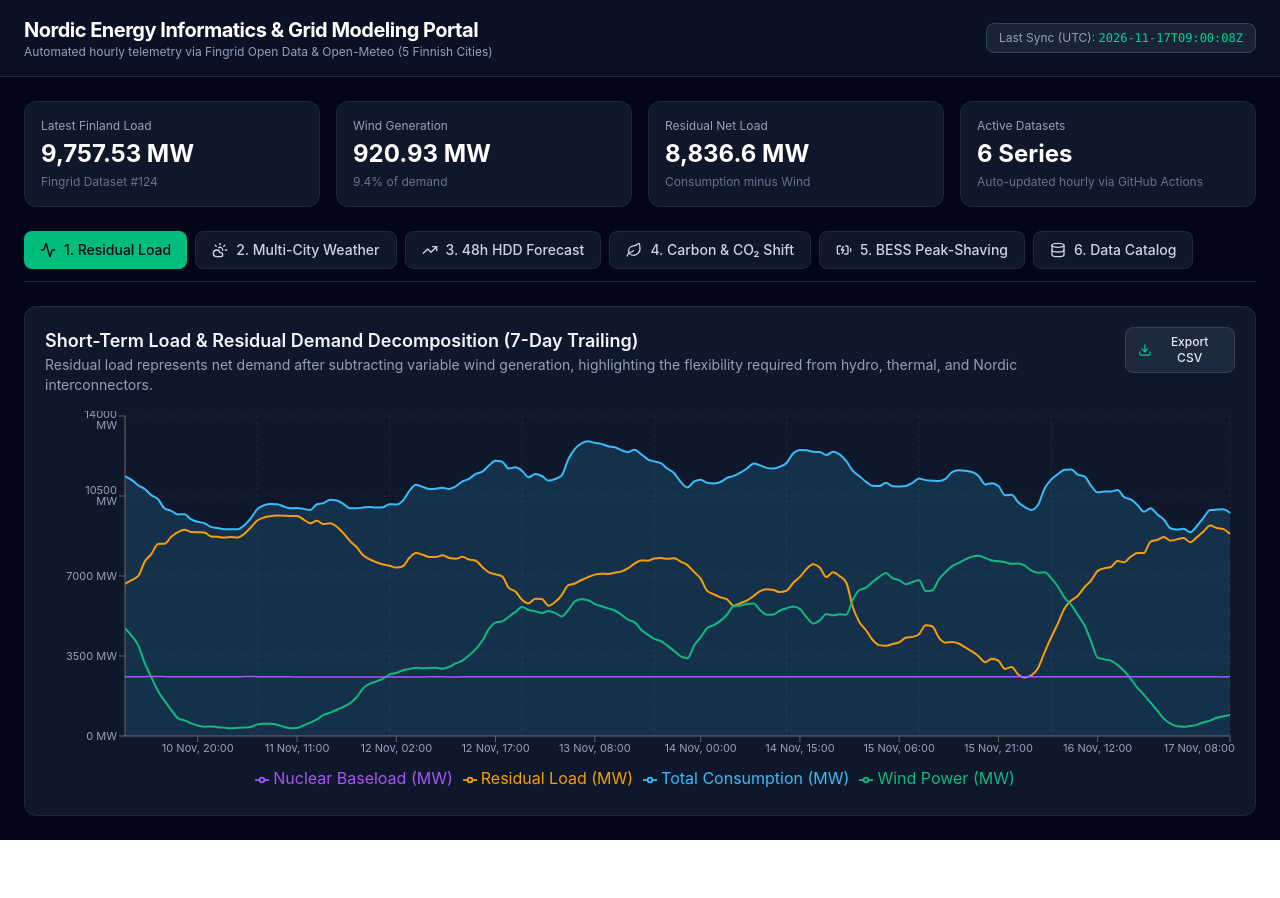
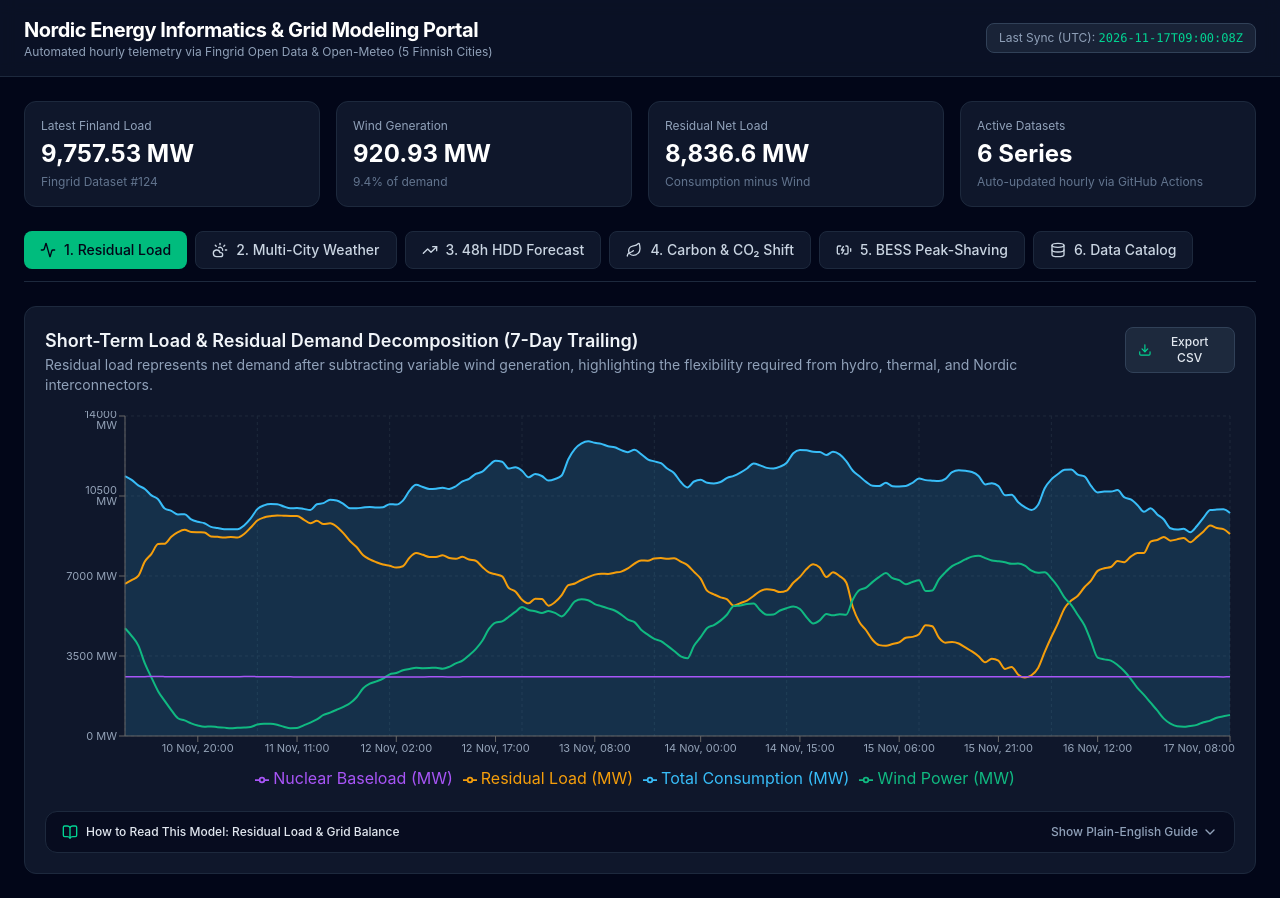
Before and after one commit to ajesh12k-code/Nordic-Energy-Model-Portal, a React (Vite) app: page / in a window 1280 px wide. Before the commit the page ends 840 px from the top, so only its background shows below. Built offline with nearby package versions, Linux system fonts and the light colour scheme.

Commit message:
feat: add collapsible plain-English model explainer cards below each chart

```diff
--- a/src/components/CarbonIntensityTab.tsx
+++ b/src/components/CarbonIntensityTab.tsx
@@ -12,6 +12,7 @@ import {
 } from 'recharts';
 import { ExplainableTooltip } from './ExplainableTooltip';
 import { ExportCsvButton } from './ExportCsvButton';
+import { ModelExplainerCard } from './ModelExplainerCard';
 import type { MergedHourlyRecord } from '../types/energy';
 
 export function CarbonIntensityTab({ data }: { data: MergedHourlyRecord[] }) {
@@ -67,7 +68,7 @@ export function CarbonIntensityTab({ data }: { data: MergedHourlyRecord[] }) {
       <div className="flex flex-col lg:flex-row lg:items-center lg:justify-between gap-4">
         <div>
           <h2 className="text-lg font-semibold">
-            Real-Time Grid Carbon Intensity &amp; Demand-Shifting CO₂ Simulator
+            Real-Time Grid Carbon Intensity & Demand-Shifting CO₂ Simulator
           </h2>
           <p className="text-sm text-slate-400">
             Tracks Fingrid Dataset #265 (gCO₂/kWh) and simulates carbon abatement from shifting
@@ -183,6 +184,21 @@ export function CarbonIntensityTab({ data }: { data: MergedHourlyRecord[] }) {
           </ComposedChart>
         </ResponsiveContainer>
       </div>
+
+      <ModelExplainerCard
+        guide={{
+          title: 'Grid Carbon Intensity & Smart Load Shifting',
+          whatItShows:
+            'Tracks how clean or carbon-intensive Finland’s electricity mix is every hour (grams of CO₂ per kilowatt-hour) alongside wind generation.',
+          howToRead: [
+            'Red shaded area: Carbon intensity (gCO₂/kWh)—lower valleys mean cleaner electricity.',
+            'Green line: Wind generation—notice how red emissions drop whenever green wind rises.',
+            'Sliders: Simulate moving a flexible energy user (like EV fleets or data centers) from the dirtiest hours to the cleanest hours each day.',
+          ],
+          realWorldTakeaway:
+            'Even in a low-carbon grid like Finland’s, timing flexible electricity consumption around wind peaks cuts operational Scope 2 carbon emissions without building new hardware.',
+        }}
+      />
     </section>
   );
 }
--- a/src/components/HddForecastTab.tsx
+++ b/src/components/HddForecastTab.tsx
@@ -12,6 +12,7 @@ import {
 import { runHddLoadModel } from '../models/hddRegression';
 import { ExplainableTooltip } from './ExplainableTooltip';
 import { ExportCsvButton } from './ExportCsvButton';
+import { ModelExplainerCard } from './ModelExplainerCard';
 import type { MergedHourlyRecord } from '../types/energy';
 
 export function HddForecastTab({ data }: { data: MergedHourlyRecord[] }) {
@@ -28,10 +29,10 @@ export function HddForecastTab({ data }: { data: MergedHourlyRecord[] }) {
       <div className="flex flex-col lg:flex-row lg:items-center lg:justify-between gap-4">
         <div>
           <h2 className="text-lg font-semibold">
-            48h Heating Degree Day (HDD) Load Regression &amp; Cold-Snap Stress Test
+            48h Heating Degree Day (HDD) Load Regression & Cold-Snap Stress Test
           </h2>
           <p className="text-sm text-slate-400">
-            Fits an OLS thermal-sensitivity model on trailing 7-day load &amp; 5-city temperature,
+            Fits an OLS thermal-sensitivity model on trailing 7-day load & 5-city temperature,
             then forecasts demand across the +48h Open-Meteo horizon.
           </p>
         </div>
@@ -150,6 +151,21 @@ export function HddForecastTab({ data }: { data: MergedHourlyRecord[] }) {
           </ComposedChart>
         </ResponsiveContainer>
       </div>
+
+      <ModelExplainerCard
+        guide={{
+          title: 'Heating Degree Day (HDD) Demand Forecasting',
+          whatItShows:
+            'Uses statistical regression to learn how many extra megawatts Finland needs for every 1°C drop below the building heating threshold (default 17°C), then predicts the next 48 hours.',
+          howToRead: [
+            'Solid blue line: Actual measured electricity consumption.',
+            'Dashed orange line: Model prediction—continues 48 hours past the blue line using weather forecasts.',
+            'Weather Shock slider (ΔT): Drag left (e.g., -10°C) to stress-test how a sudden Arctic cold snap raises peak grid demand.',
+          ],
+          realWorldTakeaway:
+            'Grid operators and energy utilities rely on temperature-sensitivity models days ahead to schedule reserve power plants and verify winter adequacy.',
+        }}
+      />
     </section>
   );
 }
--- /dev/null
+++ b/src/components/ModelExplainerCard.tsx
@@ -0,0 +1,67 @@
+import { useState } from 'react';
+import { BookOpen, ChevronDown, ChevronUp } from 'lucide-react';
+
+export interface ModelGuideContent {
+  title: string;
+  whatItShows: string;
+  howToRead: string[];
+  realWorldTakeaway: string;
+}
+
+interface ModelExplainerCardProps {
+  guide: ModelGuideContent;
+  defaultOpen?: boolean;
+}
+
+export function ModelExplainerCard({ guide, defaultOpen = false }: ModelExplainerCardProps) {
+  const [isOpen, setIsOpen] = useState<boolean>(defaultOpen);
+
+  return (
+    <div className="border border-slate-800 rounded-xl bg-slate-950/60 overflow-hidden">
+      <button
+        type="button"
+        onClick={() => setIsOpen((prev) => !prev)}
+        aria-expanded={isOpen}
+        className="w-full flex items-center justify-between px-4 py-3 text-left text-xs font-medium text-slate-200 hover:bg-slate-800/50 transition cursor-pointer"
+      >
+        <span className="flex items-center gap-2">
+          <BookOpen className="w-4 h-4 text-emerald-400 shrink-0" />
+          <span>How to Read This Model: {guide.title}</span>
+        </span>
+        <span className="flex items-center gap-1 text-slate-400">
+          <span>{isOpen ? 'Hide Guide' : 'Show Plain-English Guide'}</span>
+          {isOpen ? <ChevronUp className="w-4 h-4" /> : <ChevronDown className="w-4 h-4" />}
+        </span>
+      </button>
+
+      {isOpen && (
+        <div className="px-4 pb-4 pt-2 border-t border-slate-800/80 grid md:grid-cols-3 gap-4 text-xs leading-relaxed">
+          <div className="space-y-1">
+            <h4 className="font-semibold text-sky-400 uppercase tracking-wider text-[11px]">
+              1. What You Are Looking At
+            </h4>
+            <p className="text-slate-300">{guide.whatItShows}</p>
+          </div>
+
+          <div className="space-y-1">
+            <h4 className="font-semibold text-amber-400 uppercase tracking-wider text-[11px]">
+              2. How to Read the Lines
+            </h4>
+            <ul className="list-disc list-inside space-y-1 text-slate-300">
+              {guide.howToRead.map((item, idx) => (
+                <li key={idx}>{item}</li>
+              ))}
+            </ul>
+          </div>
+
+          <div className="space-y-1">
+            <h4 className="font-semibold text-emerald-400 uppercase tracking-wider text-[11px]">
+              3. Why It Matters
+            </h4>
+            <p className="text-slate-300">{guide.realWorldTakeaway}</p>
+          </div>
+        </div>
+      )}
+    </div>
+  );
+}
--- a/src/components/ResidualLoadTab.tsx
+++ b/src/components/ResidualLoadTab.tsx
@@ -11,6 +11,7 @@ import {
 } from 'recharts';
 import { ExplainableTooltip } from './ExplainableTooltip';
 import { ExportCsvButton } from './ExportCsvButton';
+import { ModelExplainerCard } from './ModelExplainerCard';
 import type { MergedHourlyRecord } from '../types/energy';
 
 export function ResidualLoadTab({ data }: { data: MergedHourlyRecord[] }) {
@@ -19,7 +20,7 @@ export function ResidualLoadTab({ data }: { data: MergedHourlyRecord[] }) {
       <div className="flex flex-col sm:flex-row sm:items-start sm:justify-between gap-3">
         <div>
           <h2 className="text-lg font-semibold">
-            Short-Term Load &amp; Residual Demand Decomposition (7-Day Trailing)
+            Short-Term Load & Residual Demand Decomposition (7-Day Trailing)
           </h2>
           <p className="text-sm text-slate-400">
             Residual load represents net demand after subtracting variable wind generation,
@@ -83,6 +84,21 @@ export function ResidualLoadTab({ data }: { data: MergedHourlyRecord[] }) {
           </ComposedChart>
         </ResponsiveContainer>
       </div>
+
+      <ModelExplainerCard
+        guide={{
+          title: 'Residual Load & Grid Balance',
+          whatItShows:
+            'Compares Finland’s total hourly electricity demand against wind power and steady nuclear baseload over the past 7 days.',
+          howToRead: [
+            'Blue shaded area: Total electricity consumed across homes, industry, and transport.',
+            'Green line: Wind generation—rises and falls naturally with weather fronts.',
+            'Orange line (Residual Load): Total demand minus wind power.',
+          ],
+          realWorldTakeaway:
+            'When the orange residual line drops sharply during windy nights, electricity prices fall and exports rise; when wind calms down, hydro and cross-border cables must ramp up quickly.',
+        }}
+      />
     </section>
   );
 }
--- a/src/components/StorageSandboxTab.tsx
+++ b/src/components/StorageSandboxTab.tsx
@@ -11,6 +11,7 @@ import {
 } from 'recharts';
 import { ExplainableTooltip } from './ExplainableTooltip';
 import { ExportCsvButton } from './ExportCsvButton';
+import { ModelExplainerCard } from './ModelExplainerCard';
 import type { MergedHourlyRecord } from '../types/energy';
 
 export function StorageSandboxTab({ data }: { data: MergedHourlyRecord[] }) {
@@ -145,6 +146,21 @@ export function StorageSandboxTab({ data }: { data: MergedHourlyRecord[] }) {
           </LineChart>
         </ResponsiveContainer>
       </div>
+
+      <ModelExplainerCard
+        guide={{
+          title: 'Battery Energy Storage (BESS) Peak Shaving',
+          whatItShows:
+            'Simulates how a utility-scale battery charges during surplus wind hours and discharges during high-demand peaks to flatten stress on the power grid.',
+          howToRead: [
+            'Dashed grey line: Original grid demand spikes without battery storage.',
+            'Solid green line: Flattened grid demand after the battery absorbs surplus energy and shaves peaks.',
+            'Sliders: Adjust Energy Capacity (MWh = tank size) and Inverter Power (MW = pipe width) to see how many megawatts of peak stress are eliminated.',
+          ],
+          realWorldTakeaway:
+            'Grid-scale batteries replace expensive fossil peaking power plants and defer costly transmission line upgrades as renewable shares grow.',
+        }}
+      />
     </section>
   );
 }
--- a/src/components/WeatherForecastTab.tsx
+++ b/src/components/WeatherForecastTab.tsx
@@ -11,6 +11,7 @@ import {
 } from 'recharts';
 import { ExplainableTooltip } from './ExplainableTooltip';
 import { ExportCsvButton } from './ExportCsvButton';
+import { ModelExplainerCard } from './ModelExplainerCard';
 import type { CityLocation, MergedHourlyRecord } from '../types/energy';
 
 interface WeatherForecastTabProps {
@@ -31,7 +32,7 @@ export function WeatherForecastTab({
       <div className="flex flex-col sm:flex-row sm:items-center sm:justify-between gap-3">
         <div>
           <h2 className="text-lg font-semibold">
-            Weather-Driven Heating Load &amp; Hub-Height Wind (+48h Forecast)
+            Weather-Driven Heating Load & Hub-Height Wind (+48h Forecast)
           </h2>
           <p className="text-sm text-slate-400">
             Compare regional temperatures and 100m wind speeds across Finnish demand and wind
@@ -112,6 +113,21 @@ export function WeatherForecastTab({
           </ComposedChart>
         </ResponsiveContainer>
       </div>
+
+      <ModelExplainerCard
+        guide={{
+          title: 'Regional Weather & Energy Coupling',
+          whatItShows:
+            'Overlays local outdoor temperature and 100-meter wind speeds across 5 Finnish cities against national electricity usage, extending 48 hours into the future.',
+          howToRead: [
+            'Red line: Outdoor temperature (°C)—watch how blue electricity demand climbs whenever red dips.',
+            'Green bars: Wind speed at 100m turbine height (m/s), especially critical in coastal Vaasa and Oulu.',
+            'Rightmost 48 hours: Weather forecast window where blue historical load ends.',
+          ],
+          realWorldTakeaway:
+            'Because electric heating and heat pumps are widespread in Finland, cold snaps in major cities (Helsinki, Tampere) drive predictable surges in national power demand.',
+        }}
+      />
     </section>
   );
 }
```
